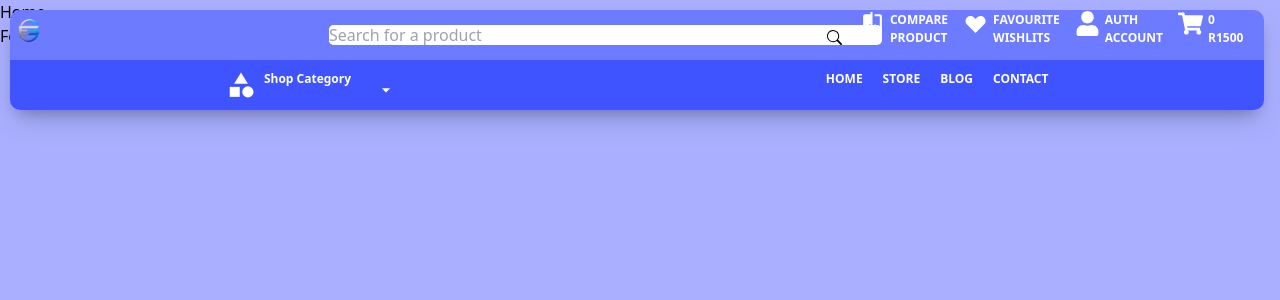
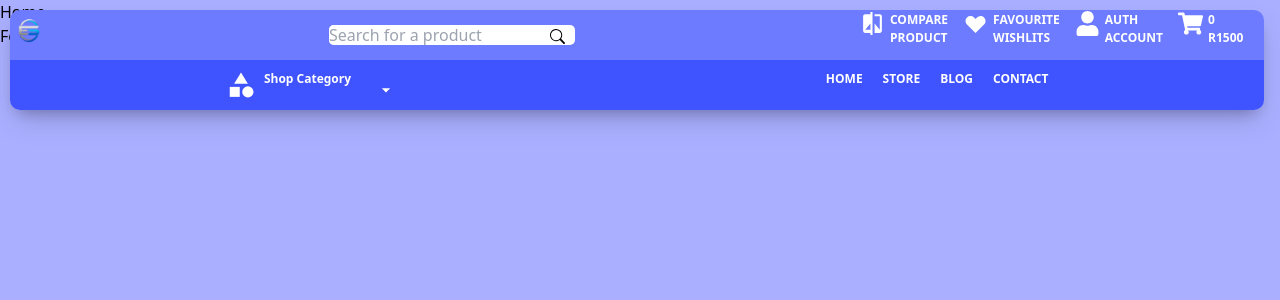
Before and after one commit to Thabiso-Timzo/api.express-store, a React (Create React App) app in the folder client/: page / in a window 1280 px wide. Shown: the top 300 px of the page. Built offline with nearby package versions, Linux system fonts and the light colour scheme.

Commit message:
Updated seach UI

```diff
--- a/client/src/components/navigation-bar/search/Search.scss
+++ b/client/src/components/navigation-bar/search/Search.scss
@@ -21,7 +21,16 @@
             outline: none;
             background: none;
             cursor: pointer;
-            margin-top: 5px;
+            margin-top: 3px;
+        }
+    }
+}
+
+@media only screen and (max-width: 1500px) {
+    .search-container {
+        width: 100%;
+        .search-wrapper {
+            width: 100%
         }
     }
 }
```
